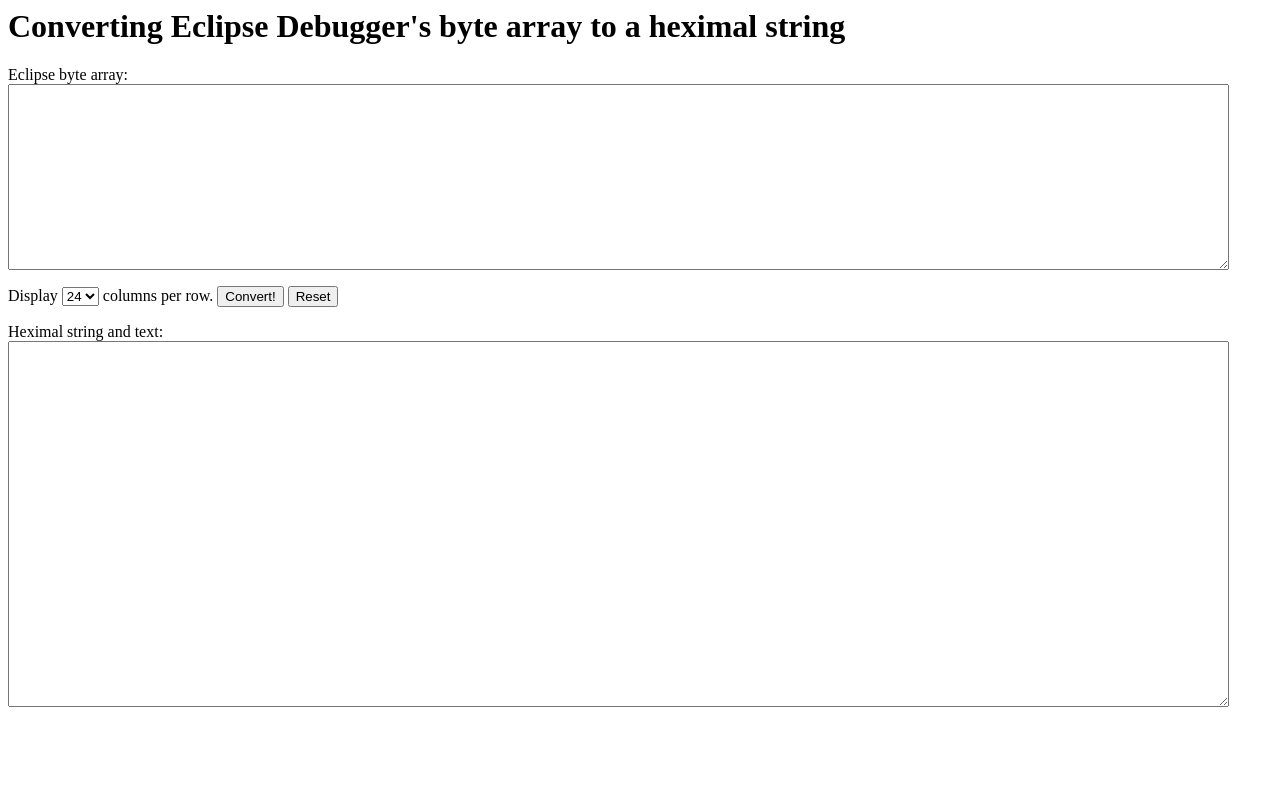
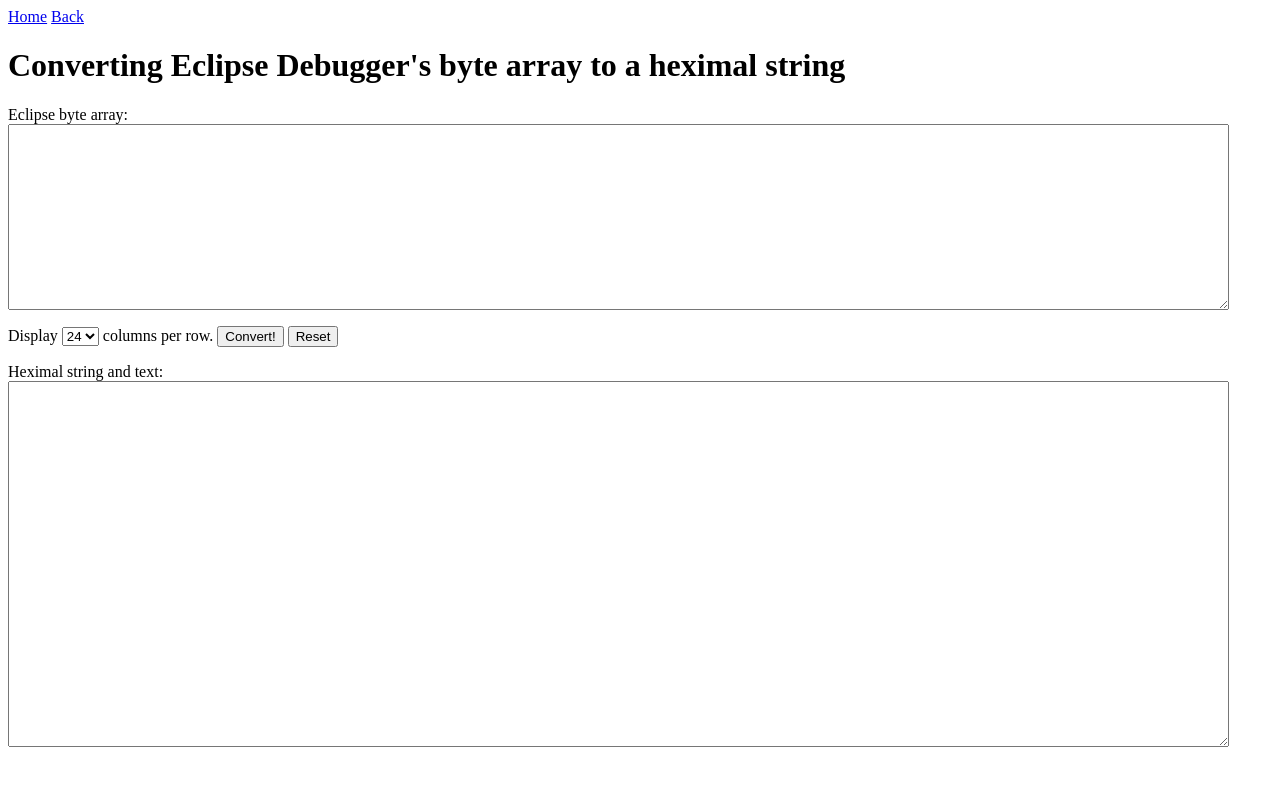
Before and after one commit to meshwu/meshwu.github.io, a plain HTML site: page dec_to_hex.htm in a window 1280 px wide. Drawn offline with Linux system fonts and the light colour scheme.

Commit message:
Add home and back buttons.

```diff
--- a/dec_to_hex.htm
+++ b/dec_to_hex.htm
@@ -63,6 +63,10 @@
 </head>
 <body>
     <p>
+        <a href="http://meshwu.github.io">Home</a>
+        <a href="javascript:history.back();">Back</a>
+    </p>
+    <p>
     <h1>Converting Eclipse Debugger's byte array to a heximal string</h1>
     </p>
     <p>
```
